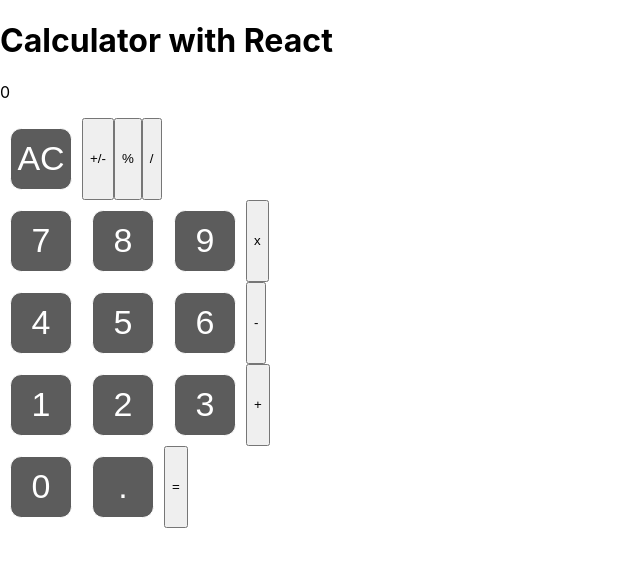
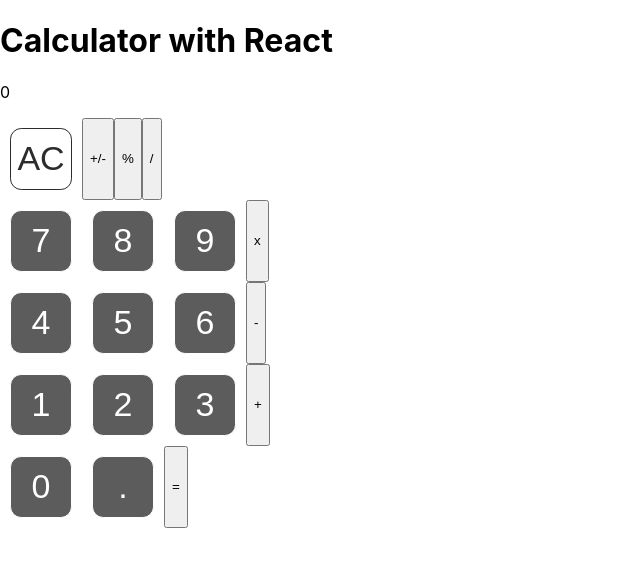
Before and after one commit to billodiallo/Calculator, a React (Create React App) app: page / in a window 1280 px wide. In both pictures the pointer is over the button "AC". Shown: the top 566 px of the page, without its empty margins (0-640 px from the left). Built offline with nearby package versions, Linux system fonts and the light colour scheme.

Commit message:
Add hover

```diff
--- a/src/components/App.css
+++ b/src/components/App.css
@@ -21,3 +21,8 @@
   background-color: rgb(92, 92, 92);
   border-radius: 0.7rem;
 }
+
+.normal-button:hover {
+  background-color: #fff;
+  color: rgb(44, 44, 44);
+}
```
